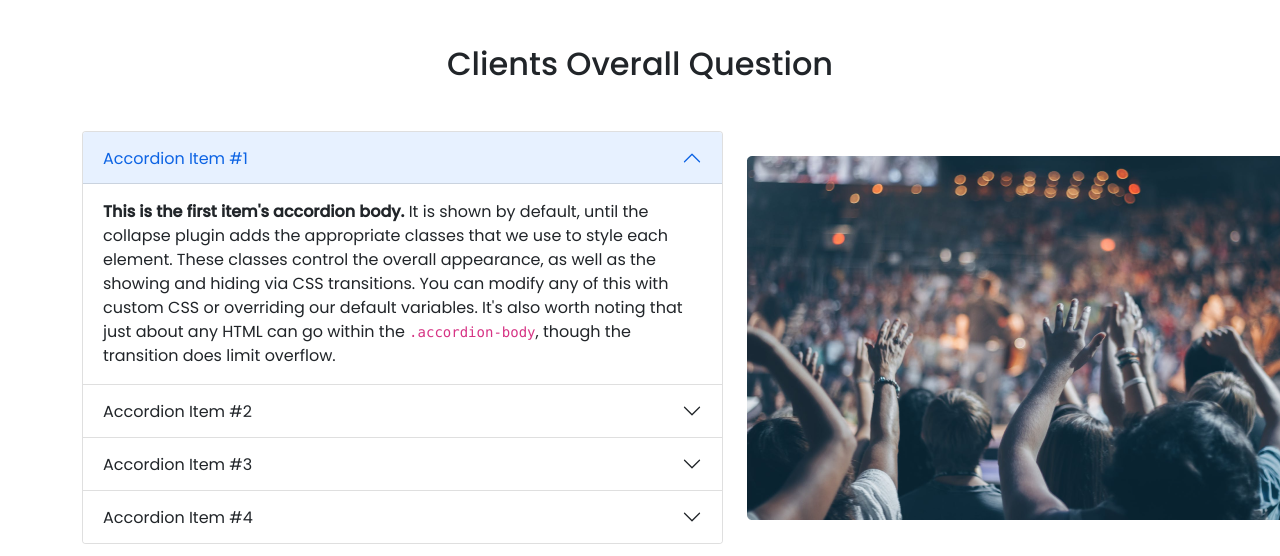
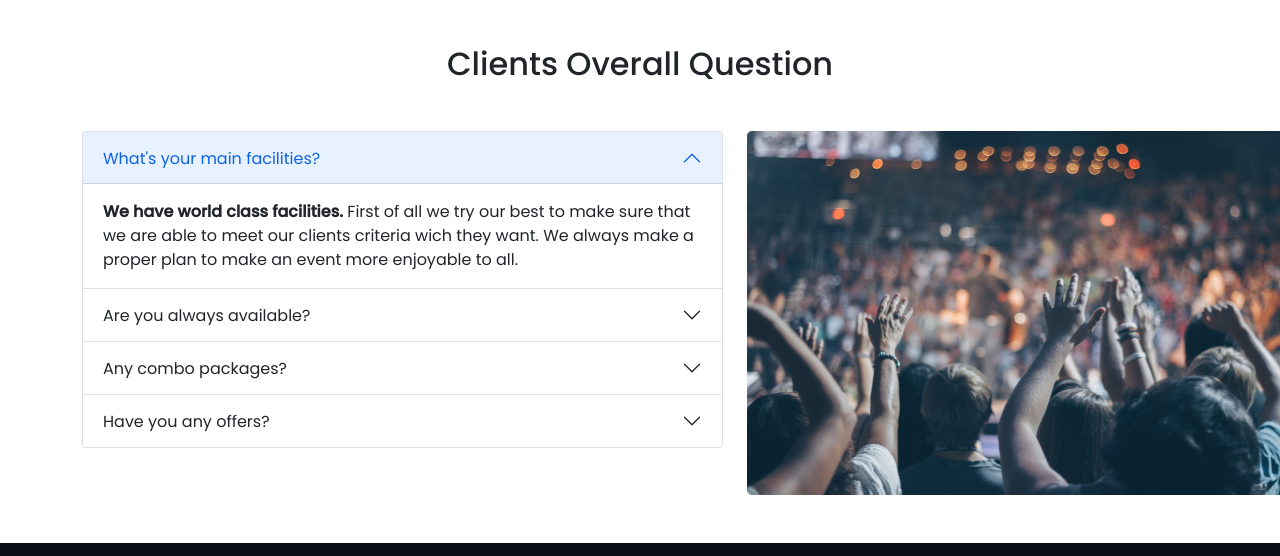
Before and after one commit to Md-Tur/star-convention-center, a plain HTML site: page index.html in a window 1280 px wide. Shown: the part 2088-2644 px from the top of the page. Drawn offline with nearby package versions, Linux system fonts and the light colour scheme.

Commit message:
accordion finalised

```diff
--- a/index.html
+++ b/index.html
@@ -308,20 +308,16 @@
                                 <button class="accordion-button" type="button" data-bs-toggle="collapse"
                                     data-bs-target="#panelsStayOpen-collapseOne" aria-expanded="true"
                                     aria-controls="panelsStayOpen-collapseOne">
-                                    Accordion Item #1
+                                    What's your main facilities?
                                 </button>
                             </h2>
                             <div id="panelsStayOpen-collapseOne" class="accordion-collapse collapse show"
                                 aria-labelledby="panelsStayOpen-headingOne">
                                 <div class="accordion-body">
-                                    <strong>This is the first item's accordion body.</strong> It is shown by default,
-                                    until
-                                    the collapse plugin adds the appropriate classes that we use to style each element.
-                                    These classes control the overall appearance, as well as the showing and hiding via
-                                    CSS
-                                    transitions. You can modify any of this with custom CSS or overriding our default
-                                    variables. It's also worth noting that just about any HTML can go within the
-                                    <code>.accordion-body</code>, though the transition does limit overflow.
+                                    <strong>We have world class facilities.</strong>
+                                    First of all we try our best to make sure that we are able to meet our clients
+                                    criteria wich they want. We always make a proper plan to make an event more
+                                    enjoyable to all.
                                 </div>
                             </div>
                         </div>
@@ -330,19 +326,16 @@
                                 <button class="accordion-button collapsed" type="button" data-bs-toggle="collapse"
                                     data-bs-target="#panelsStayOpen-collapseTwo" aria-expanded="false"
                                     aria-controls="panelsStayOpen-collapseTwo">
-                                    Accordion Item #2
+                                    Are you always available?
                                 </button>
                             </h2>
                             <div id="panelsStayOpen-collapseTwo" class="accordion-collapse collapse"
                                 aria-labelledby="panelsStayOpen-headingTwo">
                                 <div class="accordion-body">
-                                    <strong>This is the second item's accordion body.</strong> It is hidden by default,
-                                    until the collapse plugin adds the appropriate classes that we use to style each
-                                    element. These classes control the overall appearance, as well as the showing and
-                                    hiding
-                                    via CSS transitions. You can modify any of this with custom CSS or overriding our
-                                    default variables. It's also worth noting that just about any HTML can go within the
-                                    <code>.accordion-body</code>, though the transition does limit overflow.
+                                    <strong>We are always available.</strong>
+                                    As we have enough space for hosting an event,so most of the time we are available
+                                    for booking. But sometimes we are not available. Don't worry,if u make sure us at
+                                    least 3-4 days before your program,we will able to book it for you.
                                 </div>
                             </div>
                         </div>
@@ -351,20 +344,15 @@
                                 <button class="accordion-button collapsed" type="button" data-bs-toggle="collapse"
                                     data-bs-target="#panelsStayOpen-collapseThree" aria-expanded="false"
                                     aria-controls="panelsStayOpen-collapseThree">
-                                    Accordion Item #3
+                                    Any combo packages?
                                 </button>
                             </h2>
                             <div id="panelsStayOpen-collapseThree" class="accordion-collapse collapse"
                                 aria-labelledby="panelsStayOpen-headingThree">
                                 <div class="accordion-body">
-                                    <strong>This is the third item's accordion body.</strong> It is hidden by default,
-                                    until
-                                    the collapse plugin adds the appropriate classes that we use to style each element.
-                                    These classes control the overall appearance, as well as the showing and hiding via
-                                    CSS
-                                    transitions. You can modify any of this with custom CSS or overriding our default
-                                    variables. It's also worth noting that just about any HTML can go within the
-                                    <code>.accordion-body</code>, though the transition does limit overflow.
+                                    <strong>We have some combo packages.</strong>
+                                    Depending on our clients demand,now we are offering some combo packages. All of our
+                                    combo packages are given in front of our menu card.
                                 </div>
                             </div>
                         </div>
@@ -373,20 +361,16 @@
                                 <button class="accordion-button collapsed" type="button" data-bs-toggle="collapse"
                                     data-bs-target="#panelsStayOpen-collapsefour" aria-expanded="false"
                                     aria-controls="panelsStayOpen-collapsefour">
-                                    Accordion Item #4
+                                    Have you any offers?
                                 </button>
                             </h2>
                             <div id="panelsStayOpen-collapsefour" class="accordion-collapse collapse"
                                 aria-labelledby="panelsStayOpen-headingfour">
                                 <div class="accordion-body">
-                                    <strong>This is the third item's accordion body.</strong> It is hidden by default,
-                                    until
-                                    the collapse plugin adds the appropriate classes that we use to style each element.
-                                    These classes control the overall appearance, as well as the showing and hiding via
-                                    CSS
-                                    transitions. You can modify any of this with custom CSS or overriding our default
-                                    variables. It's also worth noting that just about any HTML can go within the
-                                    <code>.accordion-body</code>, though the transition does limit overflow.
+                                    <strong>Yes,we have some offers.</strong>
+                                    We have various types of packages with good value for money that our client can
+                                    effort easily. But we also have some attractive offers too for our new clients & we
+                                    also give some discount on our rate for various ocassion.
                                 </div>
                             </div>
                         </div>
```
